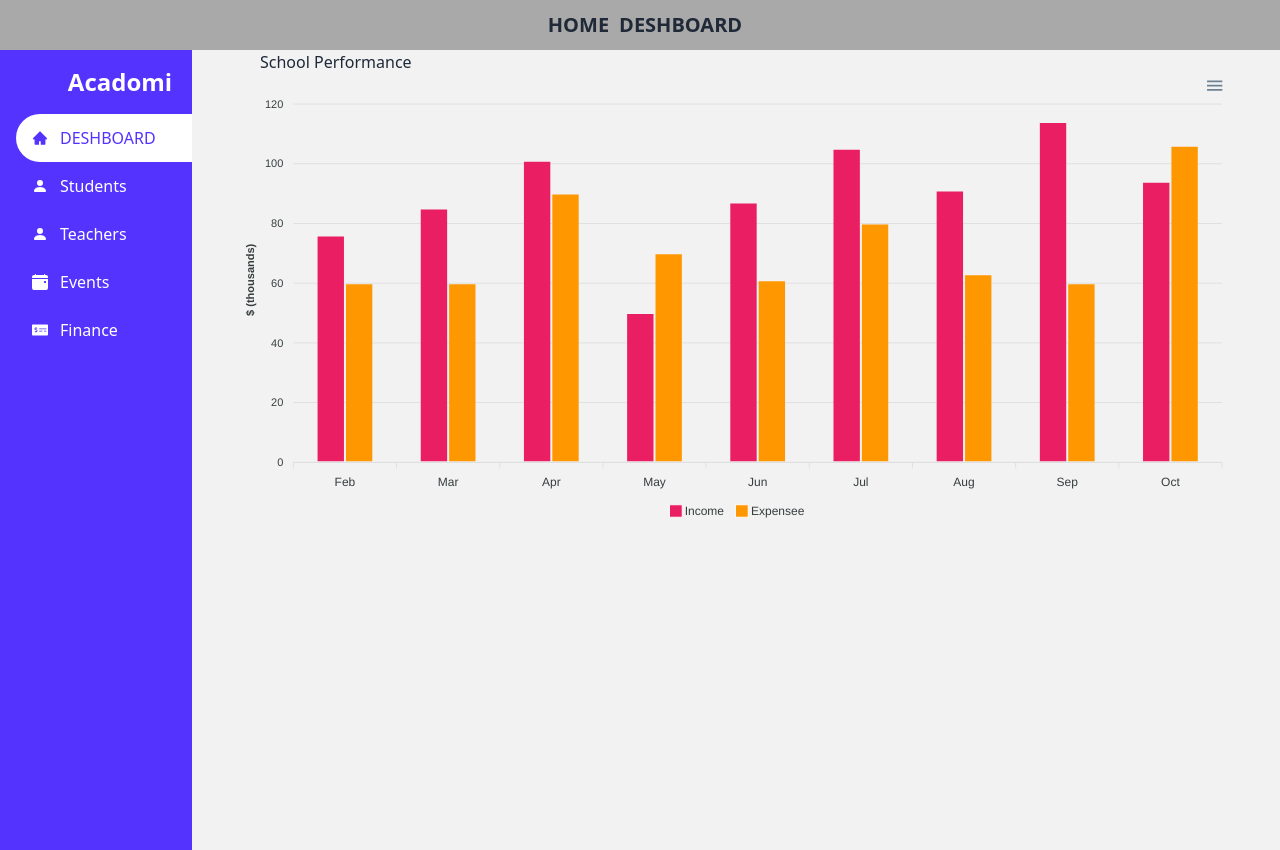
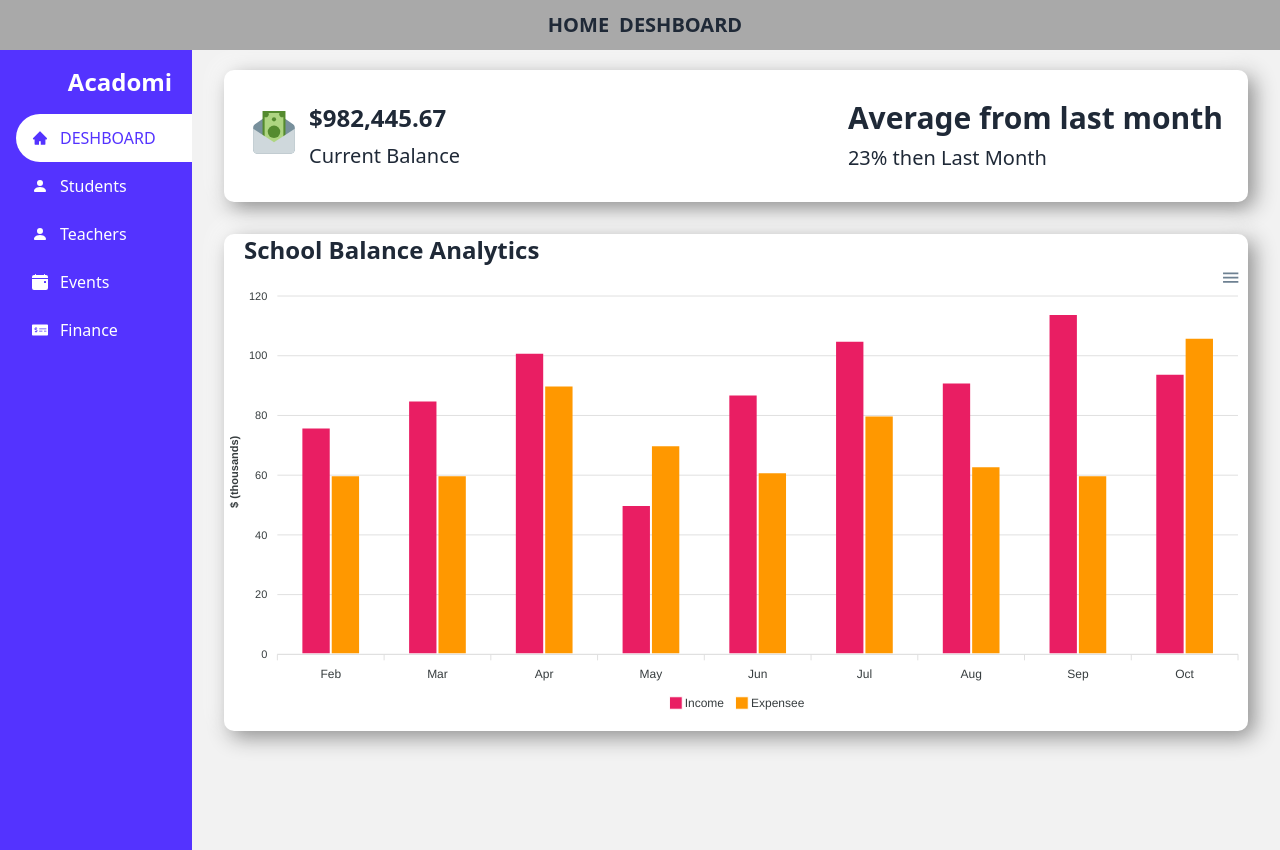
Before and after one commit to Shuvoghosh7/Dashboard, a React (Create React App) app: page /dashboard/finance in a window 1280 px wide. Built offline with nearby package versions, Linux system fonts and the light colour scheme.

Commit message:
add school current balance card

```diff
--- /dev/null
+++ b/src/Dashboard/Finance/BalanceAnalytics/BalanceAnalytics.css
@@ -0,0 +1,6 @@
+.Balance_Analytics{
+    background-color: white;
+    box-shadow:  6px 6px 21px #8b8b8b,
+             -6px -6px 21px #ffffff;
+    border-radius: 10px;
+}
--- a/src/Dashboard/Finance/BalanceAnalytics/BalanceAnalytics.js
+++ b/src/Dashboard/Finance/BalanceAnalytics/BalanceAnalytics.js
@@ -1,6 +1,6 @@
 import React, { useState } from 'react';
 import Chart from "react-apexcharts";
-
+import './BalanceAnalytics.css'
 const BalanceAnalytics = () => {
     const [finaceData, setfinaceData] = useState({
 
@@ -53,8 +53,8 @@ const BalanceAnalytics = () => {
         },
     })
     return (
-        <div className='lg:mx-12 md:mx-5 mx-3 Balance Analytics'>
-            <h1 className='ml-5'>School Performance</h1>
+        <div className='lg:mx-8 md:mx-5 mx-3 Balance_Analytics'>
+            <h1 className='ml-5 text-2xl font-bold'>School Balance Analytics</h1>
             <Chart
                 options={finaceData.options}
                 series={finaceData.series}
--- /dev/null
+++ b/src/Dashboard/Finance/BlanceCard/BlanceCard.css
@@ -0,0 +1,12 @@
+.Blance_Card{
+    background-color: white;
+    box-shadow:  6px 6px 21px #8b8b8b,
+             -6px -6px 21px #ffffff;
+    border-radius: 10px;
+    padding: 30px 25px 30px 25px;
+}
+.money-icon{
+    font-size: 50px;
+    margin-right: 10px;
+
+}
--- /dev/null
+++ b/src/Dashboard/Finance/BlanceCard/BlanceCard.js
@@ -0,0 +1,24 @@
+import React from 'react';
+import './BlanceCard.css'
+import { FcMoneyTransfer } from 'react-icons/fc';
+const BlanceCard = () => {
+    return (
+        <div className='Blance_Card mx-8 mt-5 mb-8 lg:flex justify-between items-center'>
+            <div className='flex items-center'>
+                <div >
+                    <FcMoneyTransfer className='money-icon'/>
+                </div>
+                <div>
+                    <p className='text-2xl font-bold'><span className='text-2xl font-bold'>$</span>982,445.67</p>
+                    <p className='text-xl font-medium mt-2' >Current Balance</p>
+                </div>
+            </div>
+            <div>
+                <p className='text-3xl font-bold'>Average from last month</p>
+                <p className='text-xl font-medium mt-2'>23% then Last Month</p>
+            </div>
+        </div>
+    );
+};
+
+export default BlanceCard;
--- a/src/Dashboard/Finance/Finance.js
+++ b/src/Dashboard/Finance/Finance.js
@@ -1,10 +1,16 @@
 import React from 'react';
 import BalanceAnalytics from './BalanceAnalytics/BalanceAnalytics';
+import BlanceCard from './BlanceCard/BlanceCard';
 
 const Finance = () => {
     return (
         <div>
-            <BalanceAnalytics/>
+            <div>
+                <BlanceCard/>
+            </div>
+            <div>
+                <BalanceAnalytics />
+            </div>
         </div>
     );
 };
```
